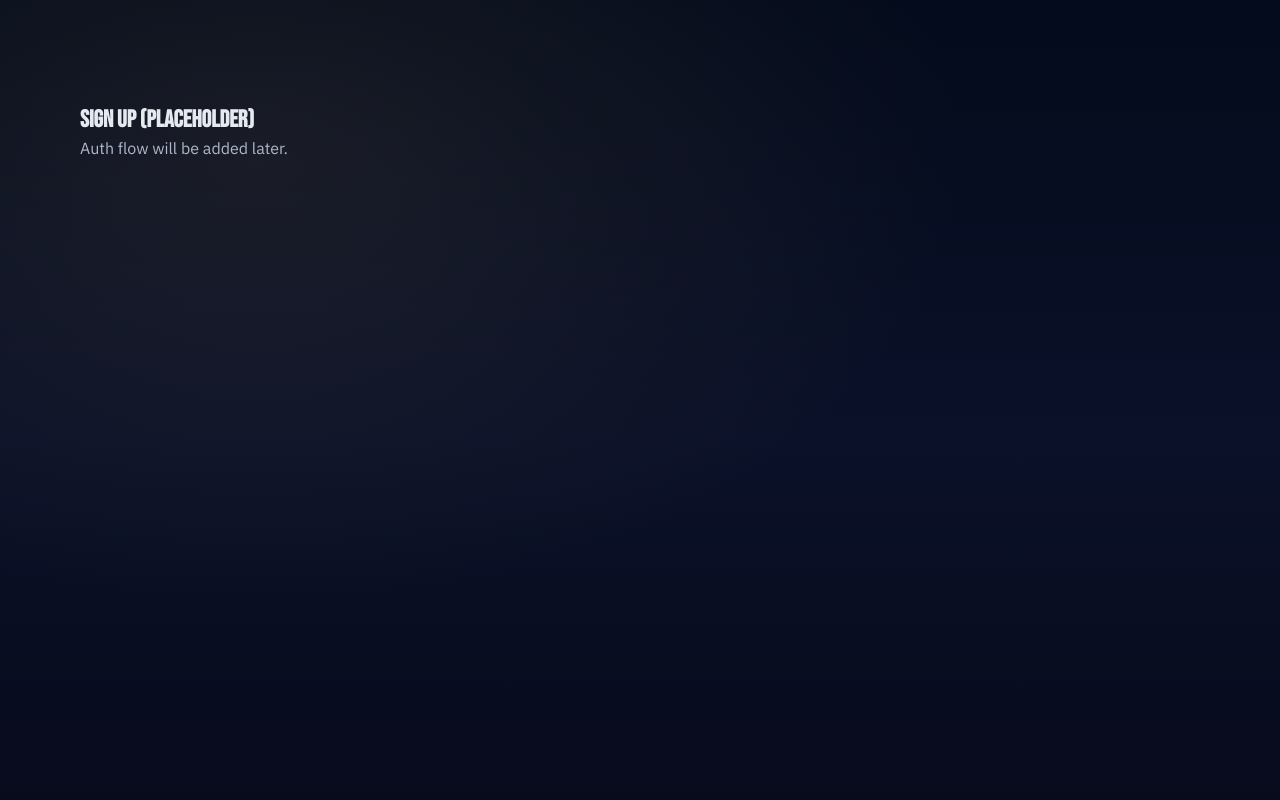
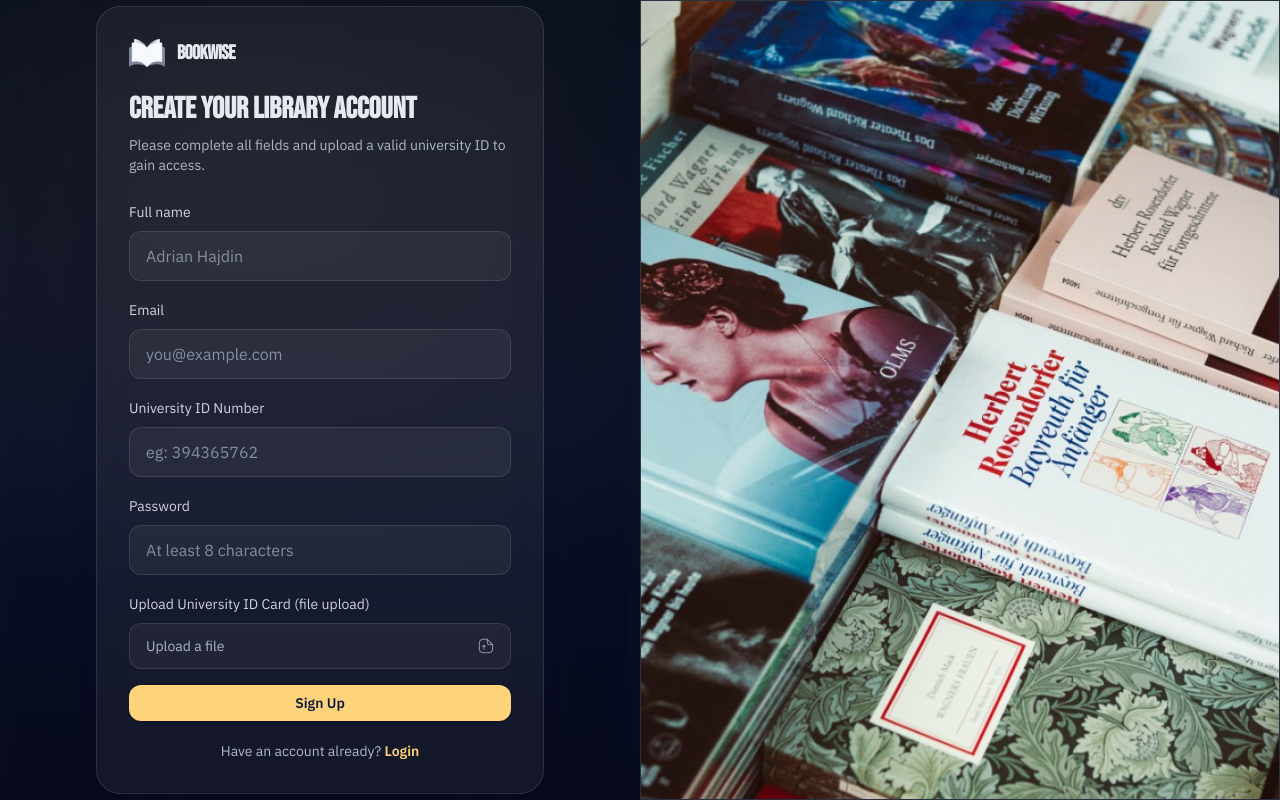
Before and after one commit to heyitschien/university-library-full-stack, a Next.js app: page /sign-up in a window 1280 px wide. Built offline with nearby package versions, Linux system fonts and the light colour scheme.

Commit message:
authenticaion page sign in and sign up designed

```diff
--- a/src/app/(auth)/layout.tsx
+++ b/src/app/(auth)/layout.tsx
@@ -1,9 +1,25 @@
+import Image from "next/image";
 import { ReactNode } from "react";
 
 export default function AuthLayout({ children }: { children: ReactNode }) {
   return (
-    <div className="mx-auto w-full max-w-6xl px-4 py-10">
-      {children}
-    </div>
+    <main className="min-h-screen w-full">
+      <div className="mx-auto grid w-full max-w-none grid-cols-1 items-stretch gap-8 px-4 py-10 lg:min-h-screen lg:grid-cols-2 lg:gap-0 lg:px-0 lg:py-0">
+        <section className="flex h-full items-center justify-center">
+          {children}
+        </section>
+
+        <aside className="relative hidden h-full overflow-hidden border border-white/10 bg-white/5 shadow-[0_30px_80px_-50px_rgba(10,14,60,0.9)] lg:block">
+          <Image
+            src="/images/auth-illustration.png"
+            alt="Library books"
+            fill
+            sizes="(min-width: 1024px) 50vw, 0px"
+            className="object-cover"
+            priority
+          />
+        </aside>
+      </div>
+    </main>
   );
 }
--- a/src/app/(auth)/sign-in/page.tsx
+++ b/src/app/(auth)/sign-in/page.tsx
@@ -1,8 +1,66 @@
+import Image from "next/image";
+import Link from "next/link";
+import { Button } from "@/components/ui/button";
+
 export default function SignInPage() {
   return (
-    <section className="py-16">
-      <h1 className="text-2xl font-semibold">Sign In (placeholder)</h1>
-      <p className="text-muted-foreground">Auth flow will be added later.</p>
+    <section className="w-full max-w-md">
+      <div className="relative overflow-hidden rounded-3xl border border-white/10 bg-white/5 p-6 shadow-[0_35px_90px_-50px_rgba(5,8,35,0.95)] backdrop-blur-lg sm:p-8">
+        <div className="mb-6 flex items-center gap-3">
+          <Image src="/icons/logo.svg" alt="BookWise" width={36} height={30} />
+          <span className="font-display text-xl font-semibold tracking-tight text-foreground">
+            BookWise
+          </span>
+        </div>
+
+        <div className="mb-6 space-y-2">
+          <h1 className="text-2xl font-semibold text-foreground sm:text-3xl">
+            Welcome back to BookWise
+          </h1>
+          <p className="text-sm text-muted-foreground">
+            Access the vast collection of resources and stay updated.
+          </p>
+        </div>
+
+        <form className="space-y-4">
+          <div className="space-y-2">
+            <label htmlFor="email" className="text-sm text-foreground/90">
+              Email
+            </label>
+            <input
+              id="email"
+              name="email"
+              type="email"
+              placeholder="you@example.com"
+              className="w-full rounded-xl border border-white/10 bg-white/5 px-4 py-3 text-foreground outline-none placeholder:text-muted-foreground/70 focus:border-white/20 focus:ring-2 focus:ring-primary/40"
+            />
+          </div>
+
+          <div className="space-y-2">
+            <label htmlFor="password" className="text-sm text-foreground/90">
+              Password
+            </label>
+            <input
+              id="password"
+              name="password"
+              type="password"
+              placeholder="At least 8 characters"
+              className="w-full rounded-xl border border-white/10 bg-white/5 px-4 py-3 text-foreground outline-none placeholder:text-muted-foreground/70 focus:border-white/20 focus:ring-2 focus:ring-primary/40"
+            />
+          </div>
+
+          <Button type="submit" className="mt-2 w-full rounded-xl bg-primary font-semibold text-primary-foreground">
+            Login
+          </Button>
+        </form>
+
+        <p className="mt-5 text-center text-sm text-muted-foreground">
+          Don’t have an account already?{" "}
+          <Link href="/sign-up" className="font-semibold text-primary hover:underline">
+            Register here
+          </Link>
+        </p>
+      </div>
     </section>
   );
 }
--- a/src/app/(auth)/sign-up/page.tsx
+++ b/src/app/(auth)/sign-up/page.tsx
@@ -1,8 +1,101 @@
+import Image from "next/image";
+import Link from "next/link";
+import { Button } from "@/components/ui/button";
+
 export default function SignUpPage() {
   return (
-    <section className="py-16">
-      <h1 className="text-2xl font-semibold">Sign Up (placeholder)</h1>
-      <p className="text-muted-foreground">Auth flow will be added later.</p>
+    <section className="w-full max-w-md">
+      <div className="relative overflow-hidden rounded-3xl border border-white/10 bg-white/5 p-6 shadow-[0_35px_90px_-50px_rgba(5,8,35,0.95)] backdrop-blur-lg sm:p-8">
+        <div className="mb-6 flex items-center gap-3">
+          <Image src="/icons/logo.svg" alt="BookWise" width={36} height={30} />
+          <span className="font-display text-xl font-semibold tracking-tight text-foreground">
+            BookWise
+          </span>
+        </div>
+
+        <div className="mb-6 space-y-2">
+          <h1 className="text-2xl font-semibold text-foreground sm:text-3xl">
+            Create Your Library Account
+          </h1>
+          <p className="text-sm text-muted-foreground">
+            Please complete all fields and upload a valid university ID to gain access.
+          </p>
+        </div>
+
+        <form className="space-y-4">
+          <div className="space-y-2">
+            <label htmlFor="name" className="text-sm text-foreground/90">
+              Full name
+            </label>
+            <input
+              id="name"
+              name="name"
+              type="text"
+              placeholder="Adrian Hajdin"
+              className="w-full rounded-xl border border-white/10 bg-white/5 px-4 py-3 text-foreground outline-none placeholder:text-muted-foreground/70 focus:border-white/20 focus:ring-2 focus:ring-primary/40"
+            />
+          </div>
+
+          <div className="space-y-2">
+            <label htmlFor="email" className="text-sm text-foreground/90">
+              Email
+            </label>
+            <input
+              id="email"
+              name="email"
+              type="email"
+              placeholder="you@example.com"
+              className="w-full rounded-xl border border-white/10 bg-white/5 px-4 py-3 text-foreground outline-none placeholder:text-muted-foreground/70 focus:border-white/20 focus:ring-2 focus:ring-primary/40"
+            />
+          </div>
+
+          <div className="space-y-2">
+            <label htmlFor="universityId" className="text-sm text-foreground/90">
+              University ID Number
+            </label>
+            <input
+              id="universityId"
+              name="universityId"
+              type="text"
+              placeholder="eg: 394365762"
+              className="w-full rounded-xl border border-white/10 bg-white/5 px-4 py-3 text-foreground outline-none placeholder:text-muted-foreground/70 focus:border-white/20 focus:ring-2 focus:ring-primary/40"
+            />
+          </div>
+
+          <div className="space-y-2">
+            <label htmlFor="password" className="text-sm text-foreground/90">
+              Password
+            </label>
+            <input
+              id="password"
+              name="password"
+              type="password"
+              placeholder="At least 8 characters"
+              className="w-full rounded-xl border border-white/10 bg-white/5 px-4 py-3 text-foreground outline-none placeholder:text-muted-foreground/70 focus:border-white/20 focus:ring-2 focus:ring-primary/40"
+            />
+          </div>
+
+          <div className="space-y-2">
+            <label className="text-sm text-foreground/90">Upload University ID Card (file upload)</label>
+            <label htmlFor="idUpload" className="flex cursor-pointer items-center justify-between gap-3 rounded-xl border border-white/10 bg-white/5 px-4 py-3 text-sm text-muted-foreground hover:bg-white/10">
+              <span>Upload a file</span>
+              <Image src="/icons/upload.svg" alt="Upload" width={16} height={16} />
+              <input id="idUpload" name="idUpload" type="file" className="hidden" />
+            </label>
+          </div>
+
+          <Button type="submit" className="mt-2 w-full rounded-xl bg-primary font-semibold text-primary-foreground">
+            Sign Up
+          </Button>
+        </form>
+
+        <p className="mt-5 text-center text-sm text-muted-foreground">
+          Have an account already?{" "}
+          <Link href="/sign-in" className="font-semibold text-primary hover:underline">
+            Login
+          </Link>
+        </p>
+      </div>
     </section>
   );
 }
```
